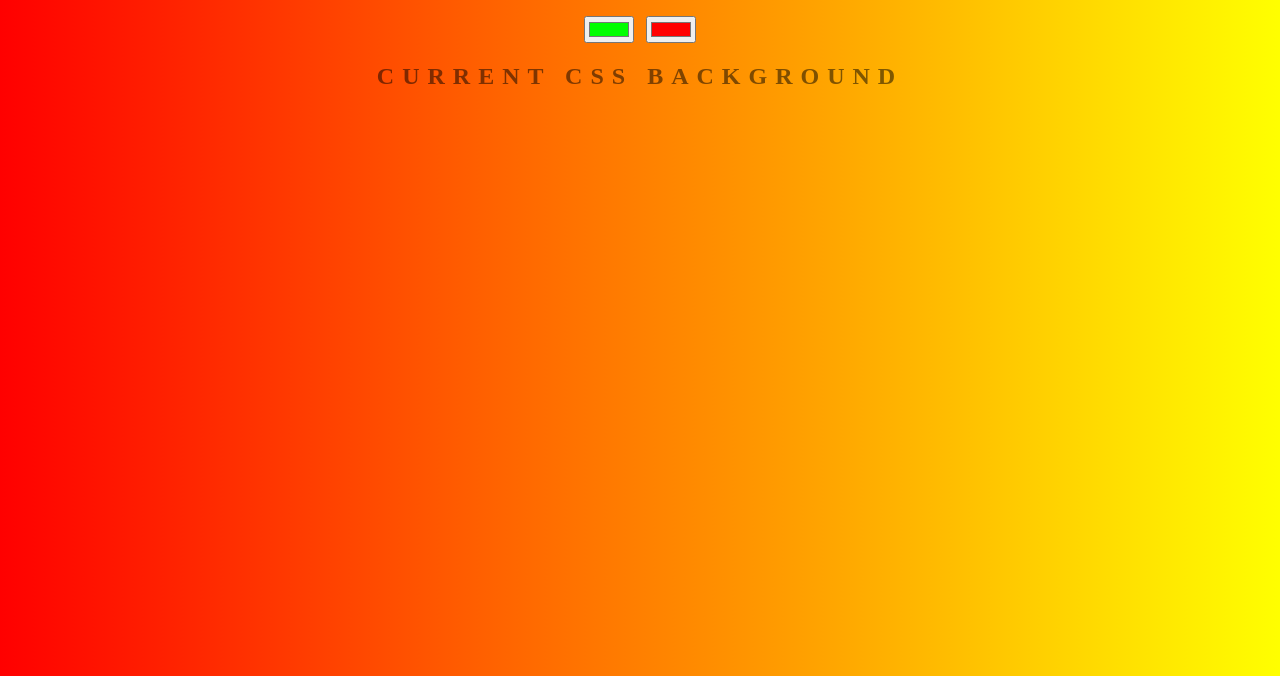
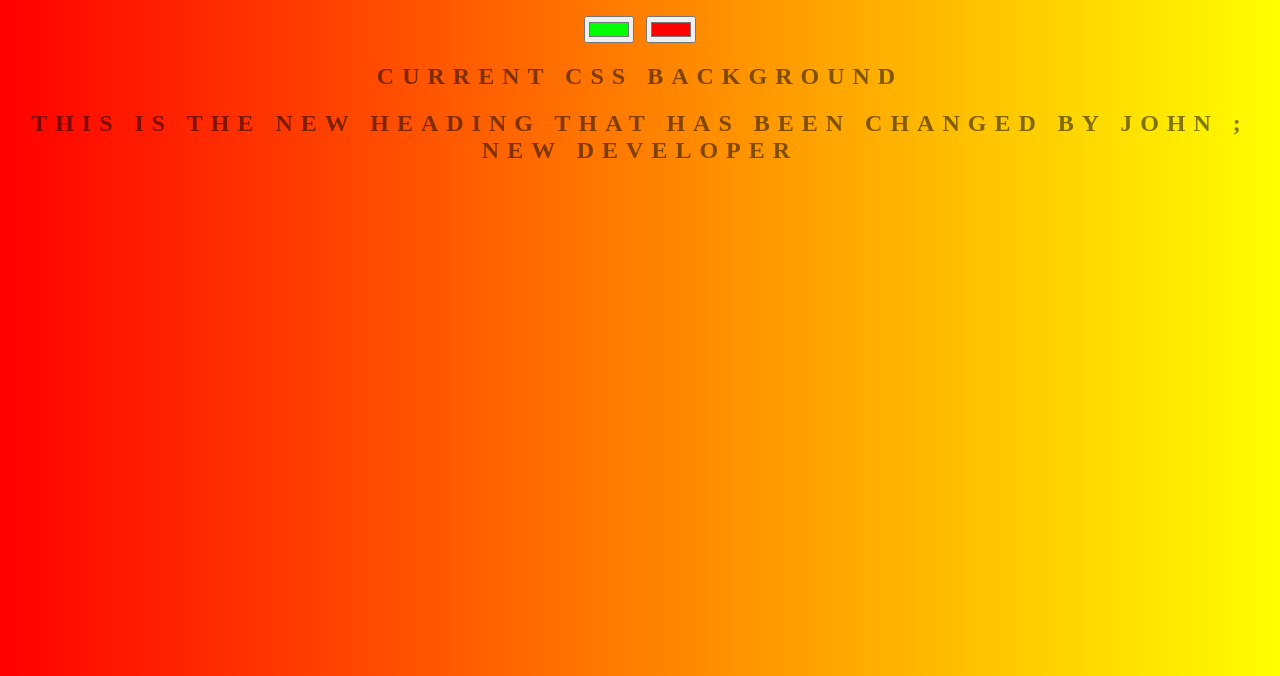
Before and after one commit to anshulmittal-trader/background-generator, a plain HTML site: page index.html in a window 1280 px wide. Shown: the part 124-800 px from the top of the page. Drawn offline with Linux system fonts and the light colour scheme.

Commit message:
adding a new heading

```diff
--- a/index.html
+++ b/index.html
@@ -9,6 +9,7 @@
 	<input class="color1" type="color" name="color1" value="#00ff00">
 	<input class="color2" type="color" name="color2" value="#ff0000">
 	<h2>Current CSS Background</h2>
+	<h2>This is the new heading that has been changed by john ; new developer</h2>
 	<h3></h3>
 	<script type="text/javascript" src="script.js"></script>
 </body>
```
